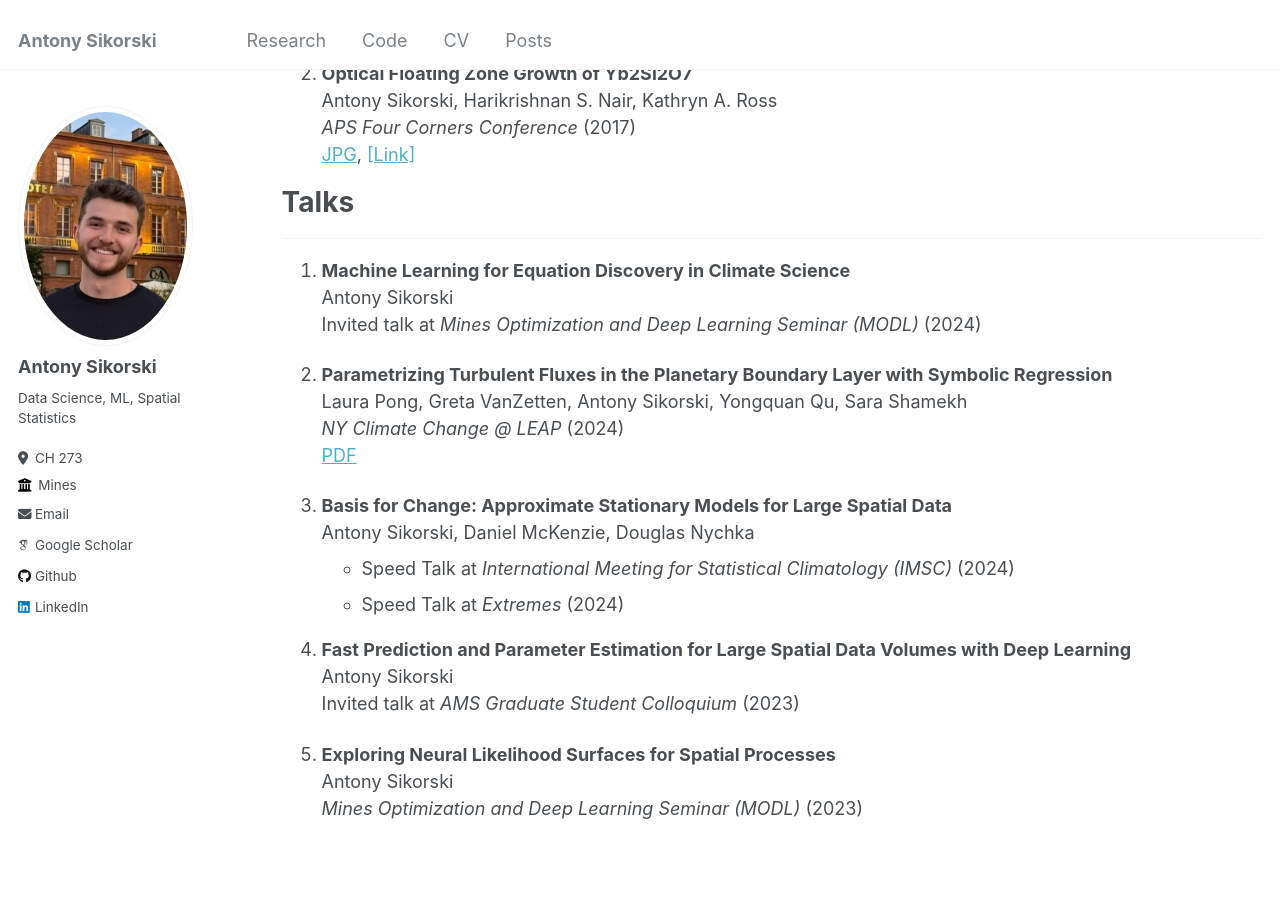
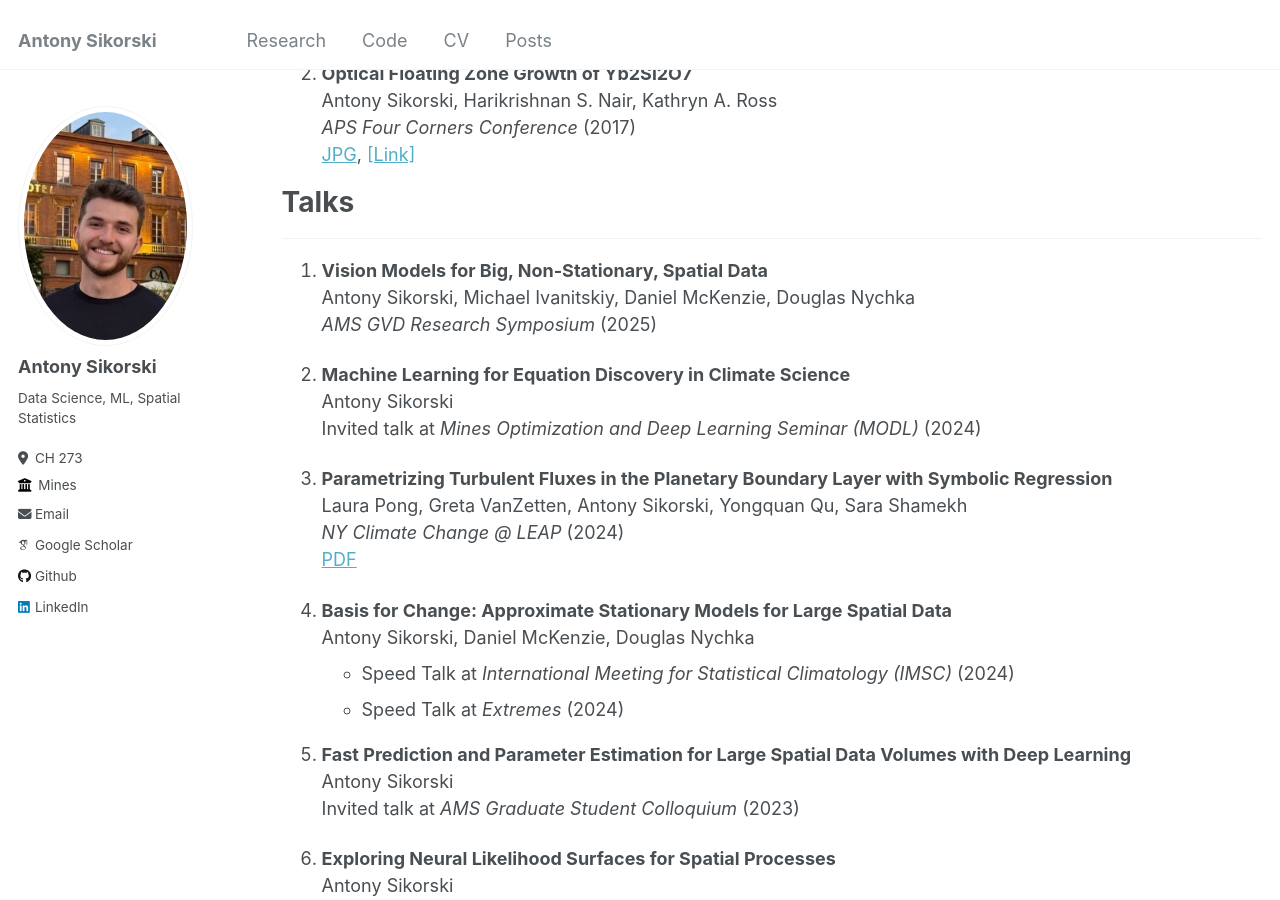
Before and after one commit to antonyxsik/antonyxsik.github.io, a Jekyll site: the page built from _pages/research.md, in a window 1280 px wide and 900 px high, scrolled down 808 px. Built offline with Jekyll 4.4.1, drawn with Linux system fonts in a browser that asks for light colours; some web fonts are replaced.

Commit message:
new talk

```diff
--- a/_pages/research.md
+++ b/_pages/research.md
@@ -42,24 +42,28 @@ All of my publications can be found on my <a href="https://scholar.google.com/ci
 
 # Talks
 ------
-1. **Machine Learning for Equation Discovery in Climate Science** \\
+1. **Vision Models for Big, Non-Stationary, Spatial Data** \\
+    Antony Sikorski, Michael Ivanitskiy, Daniel McKenzie, Douglas Nychka \\
+    *AMS GVD Research Symposium* (2025)
+
+2. **Machine Learning for Equation Discovery in Climate Science** \\
     Antony Sikorski \\
     Invited talk at *Mines Optimization and Deep Learning Seminar (MODL)* (2024)
 
-2. **Parametrizing Turbulent Fluxes in the Planetary Boundary Layer with Symbolic Regression** \\
+3. **Parametrizing Turbulent Fluxes in the Planetary Boundary Layer with Symbolic Regression** \\
     Laura Pong, Greta VanZetten, Antony Sikorski, Yongquan Qu, Sara Shamekh \\
     *NY Climate Change @ LEAP* (2024) \\
     [PDF](https://antonyxsik.github.io/files/LEAP_NYclimate_talk.pdf)
 
-3. **Basis for Change: Approximate Stationary Models for Large Spatial Data** \\
+4. **Basis for Change: Approximate Stationary Models for Large Spatial Data** \\
     Antony Sikorski, Daniel McKenzie, Douglas Nychka \\
     - Speed Talk at *International Meeting for Statistical Climatology (IMSC)* (2024)
     - Speed Talk at *Extremes* (2024)
 
-4. **Fast Prediction and Parameter Estimation for Large Spatial Data Volumes with Deep Learning** \\
+5. **Fast Prediction and Parameter Estimation for Large Spatial Data Volumes with Deep Learning** \\
     Antony Sikorski \\
     Invited talk at *AMS Graduate Student Colloquium* (2023)
 
-5. **Exploring Neural Likelihood Surfaces for Spatial Processes** \\
+6. **Exploring Neural Likelihood Surfaces for Spatial Processes** \\
     Antony Sikorski \\
     *Mines Optimization and Deep Learning Seminar (MODL)* (2023)
```
